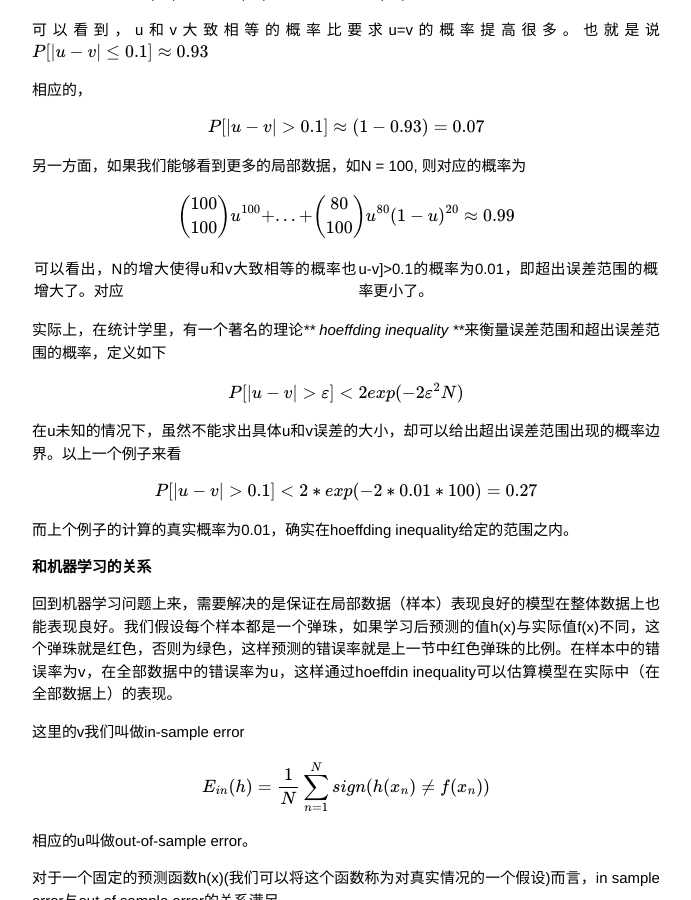
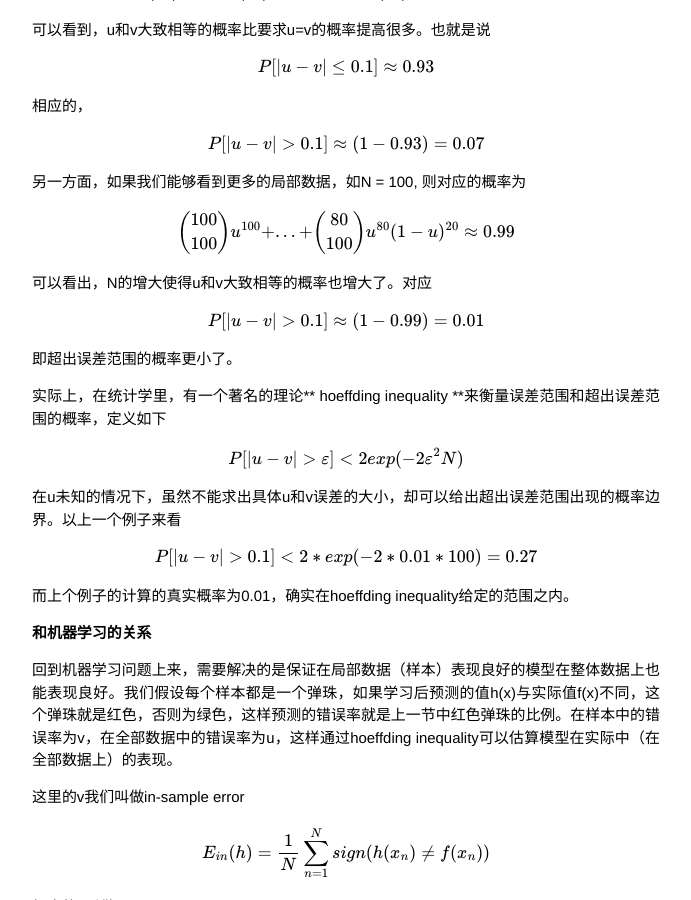
Before and after one commit to geeseek/geeseek.github.io, a Jekyll site: the page built from _posts/2014-03-16-why-machine-can-learning.markdown, in a window 1280 px wide and 900 px high, scrolled down 684 px. Shown: the whole window, without its empty margins (294-985 px from the left). Built offline with Jekyll 4.4.1, drawn with Linux system fonts in a browser that asks for light colours; formulas are drawn with MathJax 3.

Commit message:
fix the format of formula

```diff
--- a/_posts/2014-03-16-why-machine-can-learning.markdown
+++ b/_posts/2014-03-16-why-machine-can-learning.markdown
@@ -28,6 +28,7 @@ $$
 $$
 
 可以看到，u和v大致相等的概率比要求u=v的概率提高很多。也就是说
+
 $$
 P[|u - v| \leq 0.1] \approx 0.93
 $$
@@ -44,9 +45,15 @@ $$
 \binom{100}{100}u^{100} + ...  + \binom{80}{100}u^{80}(1-u)^{20} \approx 0.99
 $$
 
-可以看出，N的增大使得u和v大致相等的概率也增大了。对应|u-v]>0.1的概率为0.01，即超出误差范围的概率更小了。
+可以看出，N的增大使得u和v大致相等的概率也增大了。对应
 
-实际上，在统计学里，有一个著名的理论*** hoeffding inequality ***来衡量误差范围和超出误差范围的概率，定义如下
+$$
+P[|u - v| > 0.1] \approx (1-0.99) = 0.01
+$$
+
+即超出误差范围的概率更小了。
+
+实际上，在统计学里，有一个著名的理论** hoeffding inequality **来衡量误差范围和超出误差范围的概率，定义如下
 
 $$
    P[|u - v| > \varepsilon ] < 2exp(-2\varepsilon ^2 N)
@@ -62,7 +69,7 @@ $$
 
 
 ### 和机器学习的关系 ###
-回到机器学习问题上来，需要解决的是保证在局部数据（样本）表现良好的模型在整体数据上也能表现良好。我们假设每个样本都是一个弹珠，如果学习后预测的值h(x)与实际值f(x)不同，这个弹珠就是红色，否则为绿色，这样预测的错误率就是上一节中红色弹珠的比例。在样本中的错误率为v，在全部数据中的错误率为u，这样通过hoeffdin inequality可以估算模型在实际中（在全部数据上）的表现。
+回到机器学习问题上来，需要解决的是保证在局部数据（样本）表现良好的模型在整体数据上也能表现良好。我们假设每个样本都是一个弹珠，如果学习后预测的值h(x)与实际值f(x)不同，这个弹珠就是红色，否则为绿色，这样预测的错误率就是上一节中红色弹珠的比例。在样本中的错误率为v，在全部数据中的错误率为u，这样通过hoeffding inequality可以估算模型在实际中（在全部数据上）的表现。
 
 这里的v我们叫做in-sample error
 
```
